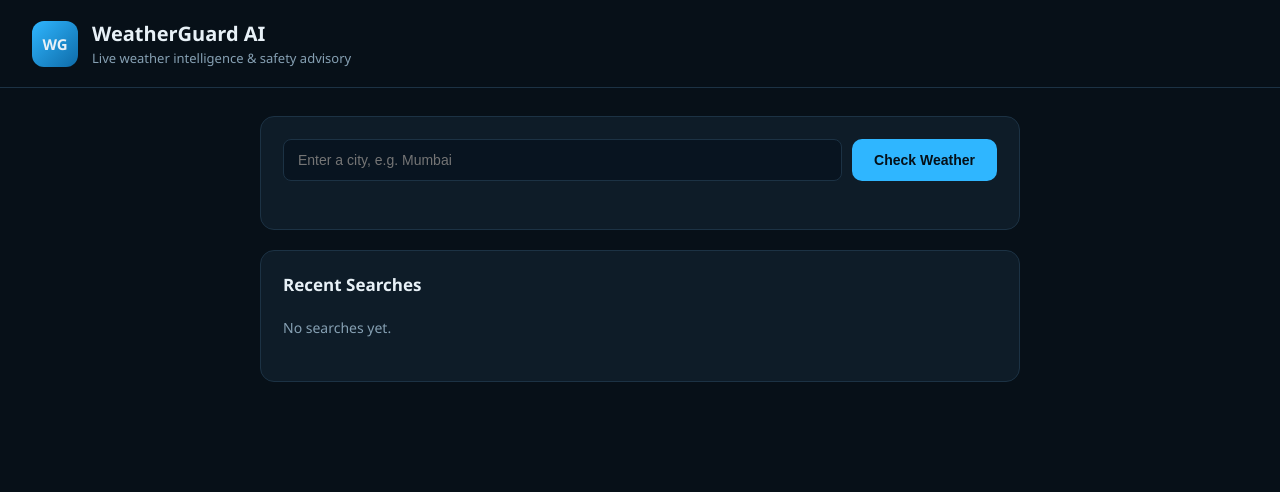
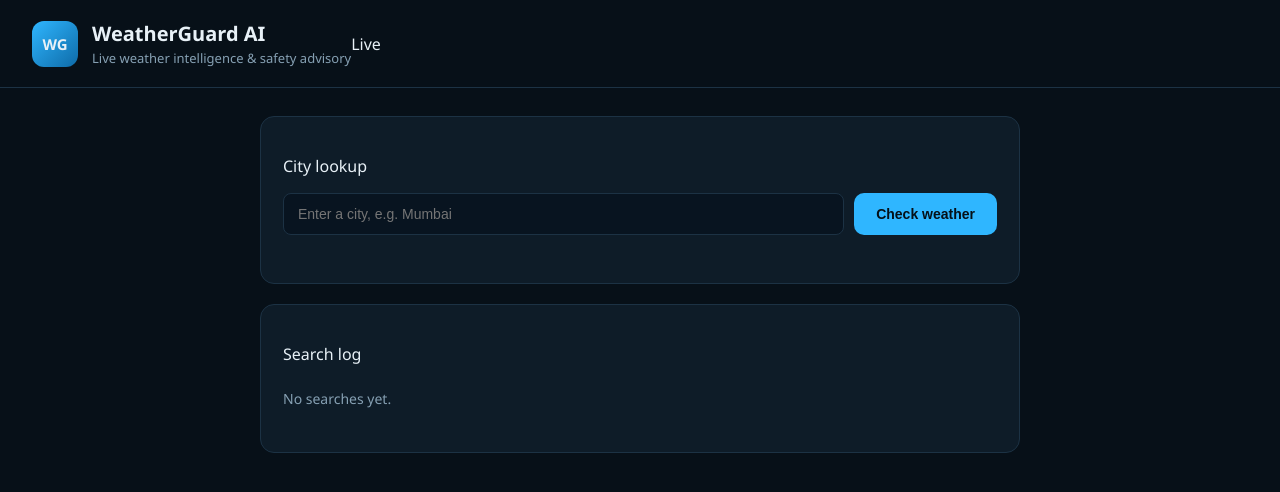
Before and after one commit to Deepika2753/project-1-WeatherGuard-AI, a Flask app: page / in a window 1280 px wide. Shown: the top 492 px of the page. Run offline with Flask 3, Linux system fonts and the light colour scheme; data that the repository does not hold is empty.

Commit message:
Update index.html

```diff
--- a/templates/index.html
+++ b/templates/index.html
@@ -4,6 +4,12 @@
   <meta charset="utf-8" />
   <meta name="viewport" content="width=device-width, initial-scale=1" />
   <title>WeatherGuard AI — Weather &amp; Risk Advisory</title>
+  <link rel="preconnect" href="https://fonts.googleapis.com" />
+  <link rel="preconnect" href="https://fonts.gstatic.com" crossorigin />
+  <link
+    href="https://fonts.googleapis.com/css2?family=Space+Grotesk:wght@500;700&family=Inter:wght@400;500;600&family=JetBrains+Mono:wght@400;500;600&display=swap"
+    rel="stylesheet"
+  />
   <link rel="stylesheet" href="{{ url_for('static', filename='style.css') }}" />
 </head>
 <body>
@@ -15,29 +21,53 @@
         <p>Live weather intelligence &amp; safety advisory</p>
       </div>
     </div>
+    <div class="status">
+      <span class="status-dot"></span>
+      <span>Live</span>
+    </div>
   </header>
 
   <main>
     <section class="panel">
+      <p class="eyebrow">City lookup</p>
       <form id="search-form">
-        <input type="text" id="city-input" placeholder="Enter a city, e.g. Mumbai" required />
-        <button type="submit">Check Weather</button>
+        <input type="text" id="city-input" placeholder="Enter a city, e.g. Mumbai" required autocomplete="off" />
+        <button type="submit">Check weather</button>
       </form>
       <p id="error" class="error"></p>
     </section>
 
     <section id="result" class="panel result-panel" hidden>
+      <p class="eyebrow">Current conditions</p>
+
       <div class="result-header">
-        <h2 id="location-name"></h2>
-        <span id="risk-badge" class="badge"></span>
+        <div class="location-block">
+          <div id="condition-icon" class="condition-icon"></div>
+          <div>
+            <h2 id="location-name"></h2>
+            <p id="location-meta" class="location-meta"></p>
+          </div>
+        </div>
+
+        <div class="gauge-block">
+          <div class="gauge">
+            <div class="gauge-track"></div>
+            <div class="gauge-hole"></div>
+            <div id="gauge-needle" class="gauge-needle"></div>
+          </div>
+          <p id="risk-label" class="risk-label"></p>
+          <p id="gauge-score" class="gauge-score"></p>
+        </div>
       </div>
+
       <div class="metrics" id="metrics"></div>
+
       <p id="advisory" class="advisory"></p>
       <ul id="reasons"></ul>
     </section>
 
     <section class="panel">
-      <h2>Recent Searches</h2>
+      <p class="eyebrow">Search log</p>
       <div id="history"></div>
     </section>
   </main>
```
